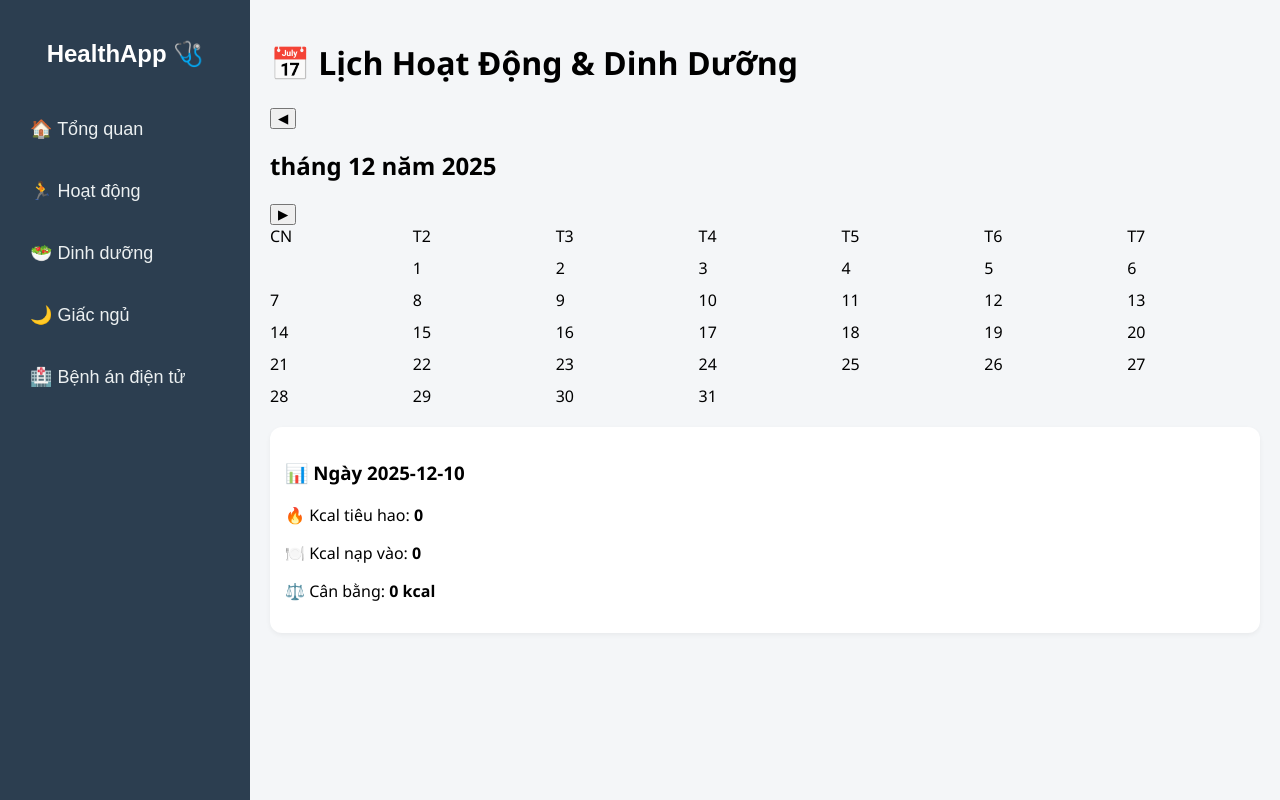
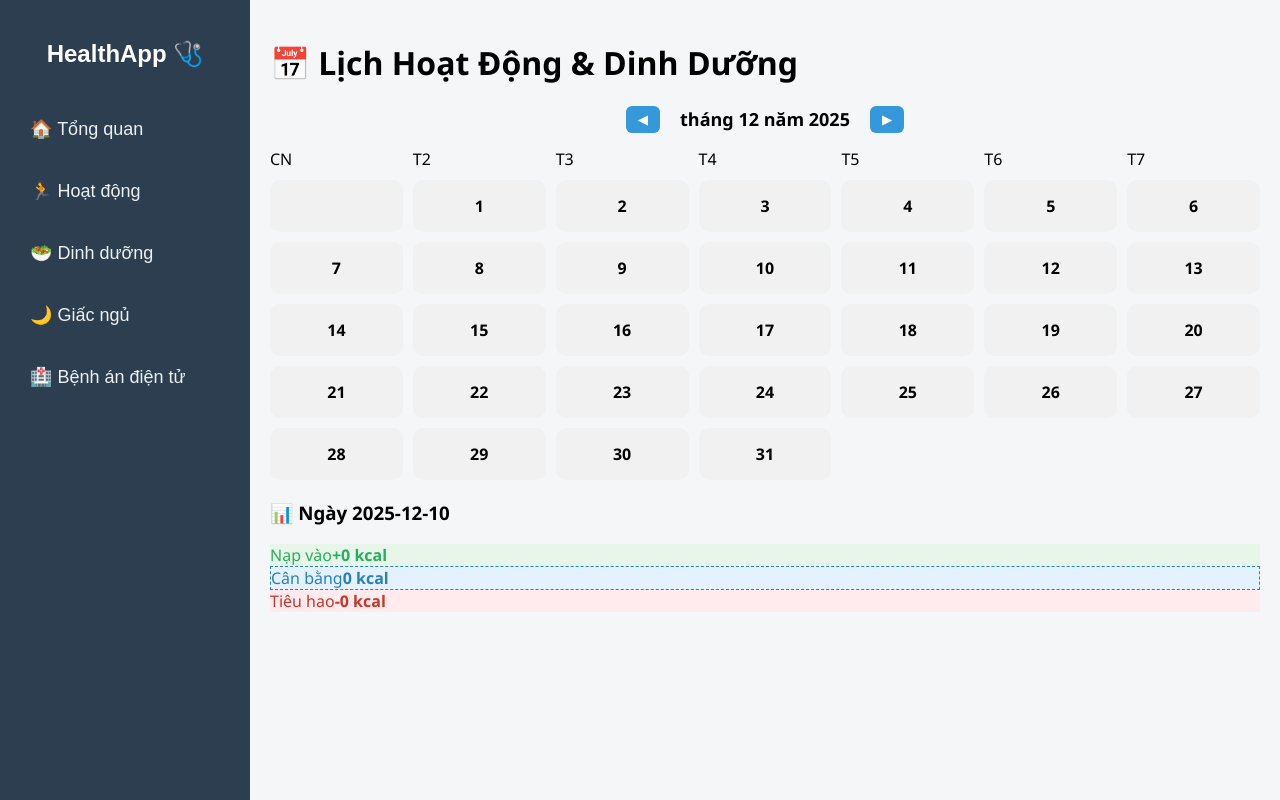
Before and after one commit to kastnew/OOP_BTL, a React (Vite) app in the folder frontend/: page /calendar in a window 1280 px wide. Built offline with nearby package versions, Linux system fonts and the light colour scheme.

Commit message:
Calendar.jsx

```diff
--- a/frontend/src/pages/Calendar.jsx
+++ b/frontend/src/pages/Calendar.jsx
@@ -1,3 +1,4 @@
+// src/pages/Calendar.jsx
 import React, { useState, useMemo } from 'react';
 import './Calendar.css';
 
@@ -11,9 +12,9 @@ const Calendar = ({ activities = [], meals = [] }) => {
     today.toISOString().split('T')[0]
   );
 
-  // ======================
-  // B – TÍNH KCal TRONG NGÀY
-  // ======================
+  /* ======================
+     B – TÍNH KCal TRONG NGÀY
+  ====================== */
   const dayActivities = useMemo(
     () => activities.filter(a => a.date === selectedDate),
     [activities, selectedDate]
@@ -24,123 +25,96 @@ const Calendar = ({ activities = [], meals = [] }) => {
     [meals, selectedDate]
   );
 
-  const kcalOut = dayActivities.reduce(
-    (sum, a) => sum + Number(a.kcal || 0),
-    0
-  );
+  const kcalOut = dayActivities.reduce((s, a) => s + Number(a.kcal || 0), 0);
+  const kcalIn = dayMeals.reduce((s, m) => s + Number(m.calories || 0), 0);
 
-  const kcalIn = dayMeals.reduce(
-    (sum, m) => sum + Number(m.calories || 0),
-    0
-  );
+  /* ======================
+     C – ĐÁNH DẤU NGÀY
+  ====================== */
+  const hasActivity = d => activities.some(a => a.date === d);
+  const hasMeal = d => meals.some(m => m.date === d);
 
-  // ======================
-  // C – KIỂM TRA NGÀY CÓ DỮ LIỆU
-  // ======================
-  const hasActivity = (dateStr) =>
-    activities.some(a => a.date === dateStr);
-
-  const hasMeal = (dateStr) =>
-    meals.some(m => m.date === dateStr);
-
-  const getDayClass = (dateStr) => {
-    const a = hasActivity(dateStr);
-    const m = hasMeal(dateStr);
-
-    if (a && m) return 'day-both';
-    if (a) return 'day-activity';
-    if (m) return 'day-meal';
+  const getDayClass = d => {
+    if (hasActivity(d) && hasMeal(d)) return 'both';
+    if (hasActivity(d)) return 'activity';
+    if (hasMeal(d)) return 'meal';
     return '';
   };
 
-  // ======================
-  // LỊCH THÁNG
-  // ======================
+  /* ======================
+     LỊCH THÁNG
+  ====================== */
   const year = currentMonth.getFullYear();
   const month = currentMonth.getMonth();
 
-  const firstDayOfMonth = new Date(year, month, 1).getDay();
+  const firstDay = new Date(year, month, 1).getDay();
   const daysInMonth = new Date(year, month + 1, 0).getDate();
 
   const days = [];
-
-  // ô trống đầu tháng
-  for (let i = 0; i < firstDayOfMonth; i++) {
-    days.push(null);
-  }
-
-  // các ngày trong tháng
-  for (let d = 1; d <= daysInMonth; d++) {
-    days.push(d);
-  }
-
-  const handlePrevMonth = () => {
-    setCurrentMonth(new Date(year, month - 1, 1));
-  };
-
-  const handleNextMonth = () => {
-    setCurrentMonth(new Date(year, month + 1, 1));
-  };
+  for (let i = 0; i < firstDay; i++) days.push(null);
+  for (let d = 1; d <= daysInMonth; d++) days.push(d);
 
   return (
     <div className="page-container">
+      {/* ===== HEADER ===== */}
+      <div className="calendar-top">
         <h1>📅 Lịch Hoạt Động & Dinh Dưỡng</h1>
 
-      {/* ===== HEADER THÁNG ===== */}
-      <div className="calendar-header">
-        <button onClick={handlePrevMonth}>◀</button>
-        <h2>
-          {currentMonth.toLocaleString('vi-VN', {
-            month: 'long',
-            year: 'numeric',
-          })}
-        </h2>
-        <button onClick={handleNextMonth}>▶</button>
+        <div className="calendar-nav">
+          <button onClick={() => setCurrentMonth(new Date(year, month - 1, 1))}>◀</button>
+          <span>
+            {currentMonth.toLocaleString('vi-VN', { month: 'long', year: 'numeric' })}
+          </span>
+          <button onClick={() => setCurrentMonth(new Date(year, month + 1, 1))}>▶</button>
+        </div>
       </div>
 
-      {/* ===== LƯỚI LỊCH ===== */}
+      {/* ===== CARD LỊCH ===== */}
+      <div className="calendar-card">
         <div className="calendar-grid">
-        {['CN', 'T2', 'T3', 'T4', 'T5', 'T6', 'T7'].map(d => (
-          <div key={d} className="calendar-day header">
-            {d}
-          </div>
+          {['CN','T2','T3','T4','T5','T6','T7'].map(d => (
+            <div key={d} className="calendar-header-cell">{d}</div>
           ))}
 
-        {days.map((day, idx) => {
-          if (!day)
-            return <div key={idx} className="calendar-day empty" />;
+          {days.map((day, i) => {
+            if (!day) return <div key={i} className="calendar-cell empty" />;
 
-          const dateStr = `${year}-${String(month + 1).padStart(
-            2,
-            '0'
-          )}-${String(day).padStart(2, '0')}`;
-
-          const isSelected = dateStr === selectedDate;
+            const dateStr = `${year}-${String(month+1).padStart(2,'0')}-${String(day).padStart(2,'0')}`;
+            const selected = dateStr === selectedDate;
 
             return (
               <div
-              key={idx}
-              className={`calendar-day
-                ${getDayClass(dateStr)}
-                ${isSelected ? 'selected' : ''}
-              `}
+                key={i}
+                className={`calendar-cell ${getDayClass(dateStr)} ${selected ? 'selected' : ''}`}
                 onClick={() => setSelectedDate(dateStr)}
               >
-              {day}
+                <span>{day}</span>
               </div>
             );
           })}
         </div>
+      </div>
 
-      {/* ===== THỐNG KÊ NGÀY ===== */}
-      <div className="day-summary">
+      {/* ===== THỐNG KÊ ===== */}
+      <div className="day-summary-card">
         <h3>📊 Ngày {selectedDate}</h3>
-        <p>🔥 Kcal tiêu hao: <strong>{kcalOut}</strong></p>
-        <p>🍽️ Kcal nạp vào: <strong>{kcalIn}</strong></p>
-        <p>
-          ⚖️ Cân bằng:{' '}
+
+        <div className="summary-grid">
+          <div className="summary-box in">
+            <span>Nạp vào</span>
+            <strong>+{kcalIn} kcal</strong>
+          </div>
+
+          <div className="summary-box balance">
+            <span>Cân bằng</span>
             <strong>{kcalIn - kcalOut} kcal</strong>
-        </p>
+          </div>
+
+          <div className="summary-box out">
+            <span>Tiêu hao</span>
+            <strong>-{kcalOut} kcal</strong>
+          </div>
+        </div>
       </div>
     </div>
   );
```
Lines whose indentation alone changed are shown as unchanged.
